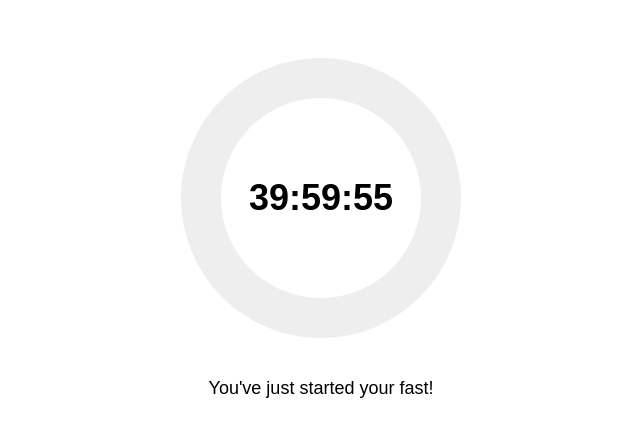
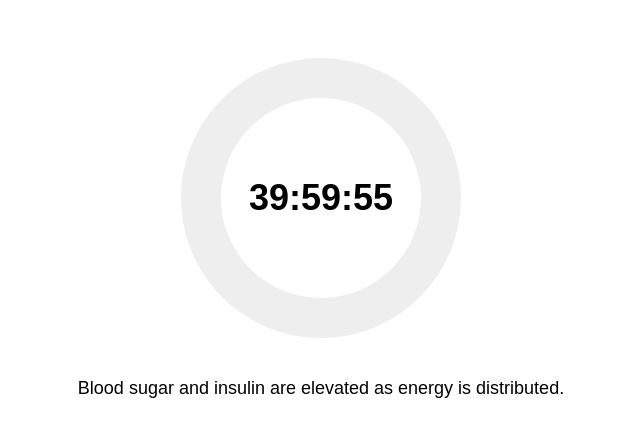
Before and after one commit to AtlasThrust/Thrust-Track, a plain HTML site: page index.html in a window 1280 px wide. Shown: the whole page, without its empty margins (319-959 px from the left). Drawn offline with Linux system fonts and the light colour scheme.

Commit message:
Update index.html

```diff
--- a/index.html
+++ b/index.html
@@ -1,15 +1,38 @@
-
 <html lang="en">
 <head>
   <meta charset="UTF-8" />
   <meta name="viewport" content="width=device-width, initial-scale=1.0"/>
   <title>Thrust Fund Countdown</title>
   <style>
-    body { font-family: Arial, sans-serif; text-align: center; background: white; padding-top: 40px; }
-    canvas { display: block; margin: 0 auto; }
-    #countdown { position: absolute; top: 50%; left: 50%; transform: translate(-50%, -50%); font-size: 36px; font-weight: bold; }
-    .wrapper { position: relative; width: 300px; height: 300px; margin: 0 auto; }
-    #message { margin-top: 30px; font-size: 18px; padding: 0 30px; }
+    body {
+      font-family: Arial, sans-serif;
+      text-align: center;
+      background: white;
+      padding-top: 40px;
+    }
+    canvas {
+      display: block;
+      margin: 0 auto;
+    }
+    #countdown {
+      position: absolute;
+      top: 50%;
+      left: 50%;
+      transform: translate(-50%, -50%);
+      font-size: 36px;
+      font-weight: bold;
+    }
+    .wrapper {
+      position: relative;
+      width: 300px;
+      height: 300px;
+      margin: 0 auto;
+    }
+    #message {
+      margin-top: 30px;
+      font-size: 18px;
+      padding: 0 30px;
+    }
   </style>
 </head>
 <body>
@@ -22,17 +45,12 @@
   <audio id="victorySound" src="https://cdn.pixabay.com/audio/2022/03/15/audio_603cd196a5.mp3" preload="auto"></audio>
 
   <script>
-    function getQueryParam(name) {
-      const params = new URLSearchParams(window.location.search);
-      return parseInt(params.get(name)) || 144000; // fallback to 40hr if no param
-    }
-
     const canvas = document.getElementById('timerCanvas');
     const ctx = canvas.getContext('2d');
     const countdownEl = document.getElementById("countdown");
     const messageEl = document.getElementById("message");
 
-    const totalSeconds = getQueryParam("duration");
+    const totalSeconds = 144000; // 40 hours
     let timeLeft = totalSeconds;
     let timer;
     let sparkleFrame = 0;
@@ -87,23 +105,6 @@
       ctx.clip();
       ctx.drawImage(gradientImage, 0, 0);
       ctx.restore();
-    }
-
-    function triggerCelebration() {
-      sparkleFrame = 0;
-      for (let i = 0; i < 50; i++) {
-        particles.push({
-          x: centerX,
-          y: centerY,
-          vx: (Math.random() - 0.5) * 4,
-          vy: (Math.random() - 0.5) * 4,
-          size: Math.random() * 3 + 1,
-          alpha: 1
-        });
-      }
-      const sound = document.getElementById('victorySound');
-      if (sound) sound.play();
-      drawFinalScene();
     }
 
     function drawFinalScene() {
@@ -165,19 +166,59 @@
       animationFrame = requestAnimationFrame(drawFinalScene);
     }
 
+    function triggerCelebration() {
+      sparkleFrame = 0;
+      for (let i = 0; i < 50; i++) {
+        particles.push({
+          x: centerX,
+          y: centerY,
+          vx: (Math.random() - 0.5) * 4,
+          vy: (Math.random() - 0.5) * 4,
+          size: Math.random() * 3 + 1,
+          alpha: 1
+        });
+      }
+
+      const sound = document.getElementById('victorySound');
+      if (sound) sound.play();
+
+      drawFinalScene();
+    }
+
+    const phaseMessages = [
+      ["Digestive Phase: Body is still breaking down your last meal.", "Blood sugar and insulin are elevated as energy is distributed.", "Your body is in nutrient absorption mode.", "Glycogen stores are being topped up for short-term fuel.", "This is the post-meal peak — energy is abundant.", "Enzymes and hormones are active — digestion is a full-body process.", "You’re storing more than burning right now — be patient.", "Your fast has begun — but your body hasn't noticed yet.", "Internal systems are still in fed mode.", "Foundation is being laid for the upcoming shift."],
+      ["Glycogen Mobilization: Blood sugar starts dropping.", "Liver begins converting glycogen back into glucose.", "Insulin levels are slowly falling.", "You may feel hungry — your body is shifting gears.", "This is your metabolic handoff period.", "Energy is still coming from short-term reserves.", "Adrenaline and glucagon are starting to rise.", "Fat burn hasn't begun — but it's approaching.", "You're entering the first true fasting stage."],
+      ["Fat Burn Ignition: Glycogen stores running low.", "Fat metabolism begins in earnest.", "You’re now making and using ketones.", "Blood glucose stabilizes at a lower level.", "Mental clarity may start to improve.", "Autophagy is stirring for the first time.", "You're now burning stored fat for fuel.", "Fat provides a slow, clean burn — unlike glucose.", "You’re officially in a metabolic transition."],
+      ["Metabolic Flexibility: Your body prefers fat over sugar now.", "Ketones are rising steadily.", "Insulin levels are low and steady.", "You’re preserving muscle while burning fat.", "Brain performance may noticeably improve.", "Inflammation continues to fall.", "Autophagy ramps up.", "Your mitochondria are being optimized.", "This is peak adaptive function."],
+      ["Deep Fat Burn: Ketosis is strong.", "You’re now in consistent fat adaptation.", "Cellular repair is underway.", "HGH is elevated — helping maintain lean mass.", "Immune function is being regulated.", "You are burning stored energy at a high level.", "Ketones are feeding your brain and muscles.", "Energy is clean, consistent, and efficient."],
+      ["Autophagy Accelerated: Damaged cells are being recycled.", "Toxins and debris are being cleared out.", "Newer, stronger cells are being favored.", "Old proteins are being dismantled.", "You're healing and cleaning at a microscopic level.", "This is your body's spring cleaning mode.", "You're becoming more resilient, cell by cell."],
+      ["Rejuvenation Mode: Your biology is shifting.", "Stem cells begin activating.", "You're promoting regeneration — not just survival.", "Your gut is resting and healing.", "The immune system is being fine-tuned.", "Inflammatory markers drop further.", "Your inner systems are balancing and restoring."],
+      ["Immune Reset: White blood cells are being refreshed.", "Old immune cells are recycled.", "Regenerative processes dominate.", "You’re reinforcing long-term disease defense.", "Gut flora is stabilizing.", "Systemic inflammation continues to decline.", "You’re renewing at a core level."],
+      ["Peak Zone: Everything is activated.", "Autophagy, HGH, ketones — all elevated.", "You’re burning fat, preserving lean mass, and healing.", "Mental performance may feel sharp and focused.", "Longevity pathways are active.", "This is deep systemic optimization.", "Your metabolism is running on high performance."],
+      ["Completion: You’ve reached the 40-hour transformation.", "Stem cells are active across immune and metabolic tissues.", "Your body is fully primed for refeeding.", "You’ve reset key metabolic pathways.", "Your fasting journey ends with renewal.", "Welcome to the other side — rebuilt and ready."]
+    ];
+
     function updateTimer() {
       if (timeLeft === 0) {
         clearInterval(timer);
         countdownEl.textContent = "";
         messageEl.innerHTML = "<strong>You've completed your fast! Welcome to the transformation.</strong>";
-        window.ReactNativeWebView.postMessage("timerComplete");
-        triggerCelebration();
+                window.ReactNativeWebView.postMessage("timerComplete");
+triggerCelebration();
         return;
       }
 
       const progress = (totalSeconds - timeLeft) / totalSeconds;
       drawArc(progress);
       countdownEl.textContent = formatTime(timeLeft);
+
+      const phaseIndex = Math.floor((totalSeconds - timeLeft) / 14400); // 4 hours per phase
+      const messageCycle = Math.floor((totalSeconds - timeLeft) / 5);   // 5s per message
+      const messages = phaseMessages[phaseIndex] || ["..."];
+      const msg = messages[messageCycle % messages.length];
+
+      messageEl.textContent = msg;
+
       timeLeft--;
     }
 
```
